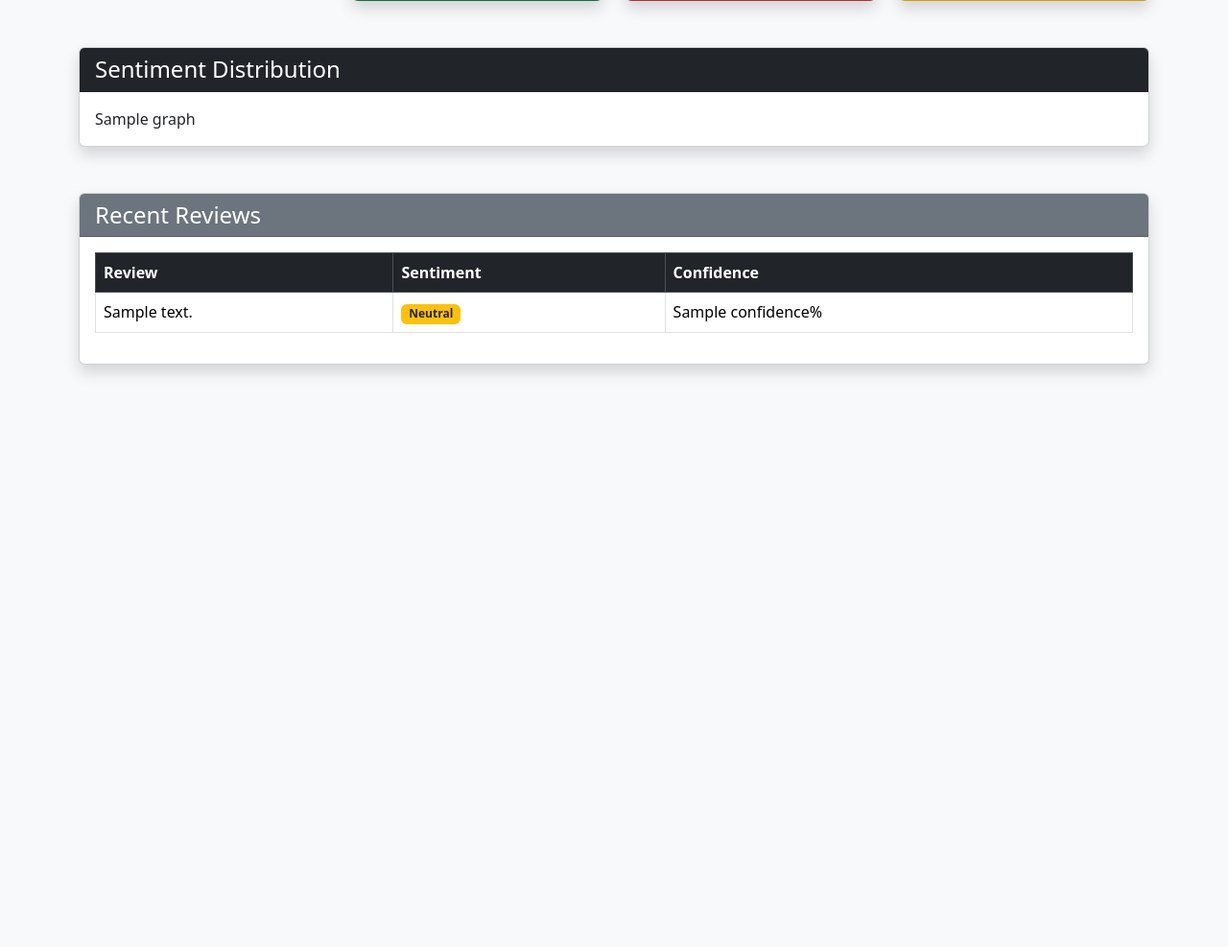
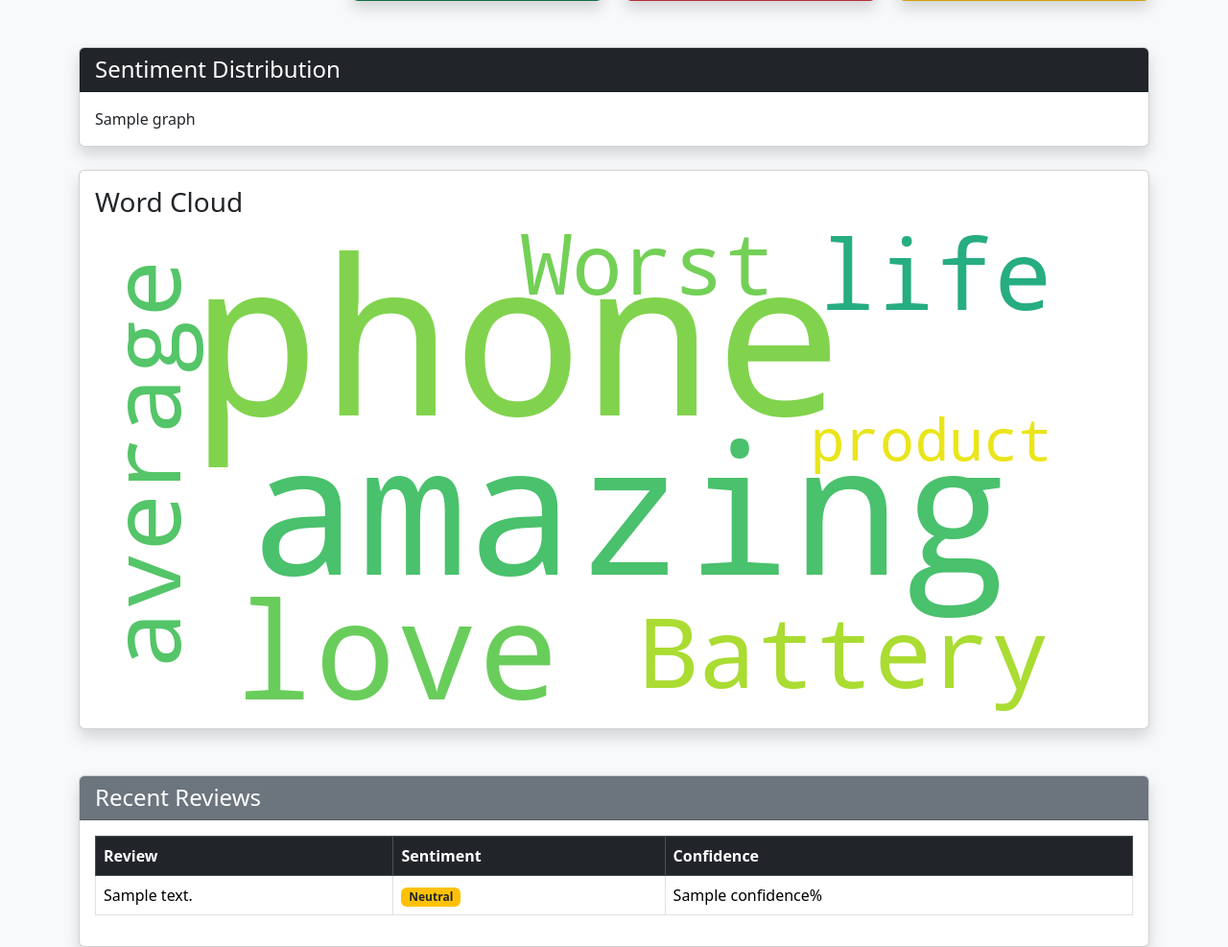
Before and after one commit to shivamsingh99393/AI-Sentiment-Analyzer, a Flask app: template templates/dashboard.html in a window 1280 px wide. Shown: the part 324-1311 px from the top of the page at 96% size. Before the commit the page ends 715 px from the top, so only its background shows below. Run offline with Flask 3, Linux system fonts and the light colour scheme; the template is opened without the code that fills it: most values are stand-ins (such as "Sample title", 1, 10 or a date in 2020).

Commit message:
Added word cloud visualization

```diff
--- a/app.py
+++ b/app.py
@@ -1,3 +1,6 @@
+from wordcloud import WordCloud
+import matplotlib.pyplot as plt
+import os
 import io
 import csv
 import pandas as pd
@@ -94,7 +97,32 @@ def dashboard():
     negative = reviews.count_documents({"sentiment": "negative"})
     neutral = reviews.count_documents({"sentiment": "neutral"})
 
-    # Pie Chart
+    # ==========================
+    # WORD CLOUD
+    # ==========================
+    all_reviews = list(reviews.find())
+
+    text = " ".join(
+        review["review"]
+        for review in all_reviews
+        if review.get("review")
+    )
+
+    if text.strip():
+
+        os.makedirs("static/images", exist_ok=True)
+
+        wordcloud = WordCloud(
+            width=1000,
+            height=500,
+            background_color="white"
+        ).generate(text)
+
+        wordcloud.to_file("static/images/wordcloud.png")
+
+    # ==========================
+    # PIE CHART
+    # ==========================
     pie = px.pie(
         names=["Positive", "Negative", "Neutral"],
         values=[positive, negative, neutral],
@@ -104,7 +132,9 @@ def dashboard():
 
     graph = pie.to_html(full_html=False)
 
-    # Bar Chart
+    # ==========================
+    # BAR CHART
+    # ==========================
     bar = go.Figure()
 
     bar.add_trace(
@@ -125,6 +155,9 @@ def dashboard():
 
     bar_graph = bar.to_html(full_html=False)
 
+    # ==========================
+    # RECENT REVIEWS
+    # ==========================
     recent_reviews = list(
         reviews.find()
         .sort("created_at", -1)
@@ -141,7 +174,6 @@ def dashboard():
         bar_graph=bar_graph,
         recent_reviews=recent_reviews
     )
-
 
 # ==========================
 # CSV UPLOAD
--- a/templates/dashboard.html
+++ b/templates/dashboard.html
@@ -71,6 +71,20 @@
         </div>
     </div>
 
+    <div class="card shadow mt-4">
+    <div class="card-body">
+
+        <h3 class="mb-3">
+            Word Cloud
+        </h3>
+
+        <img
+            src="{{ url_for('static', filename='images/wordcloud.png') }}"
+            class="img-fluid rounded">
+
+    </div>
+</div>
+
     <!-- Recent Reviews -->
     <div class="card shadow mt-5">
 
```
Also changed, not shown: static/images/wordcloud.png (added).
